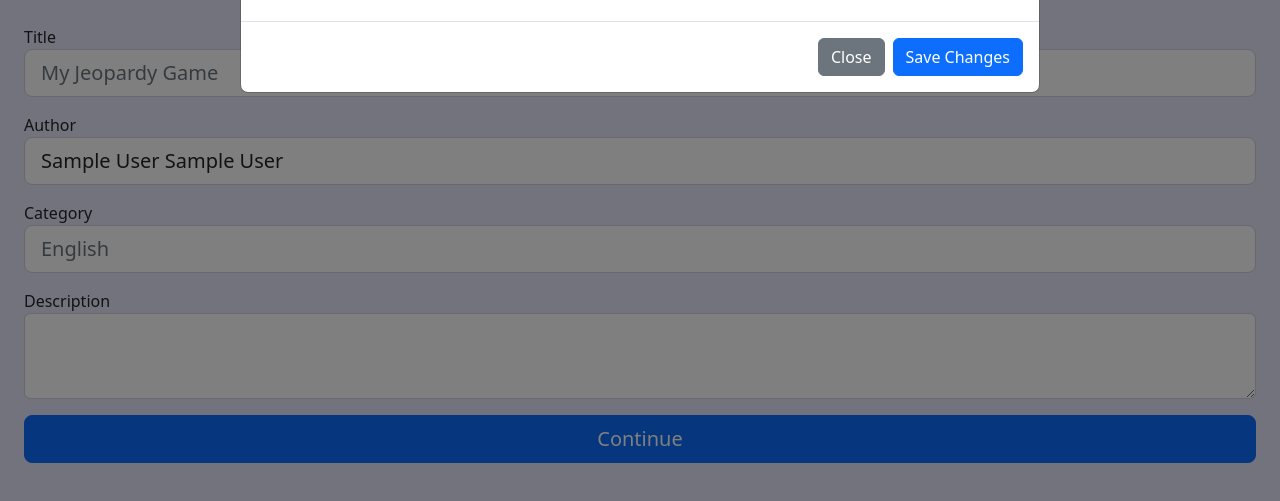
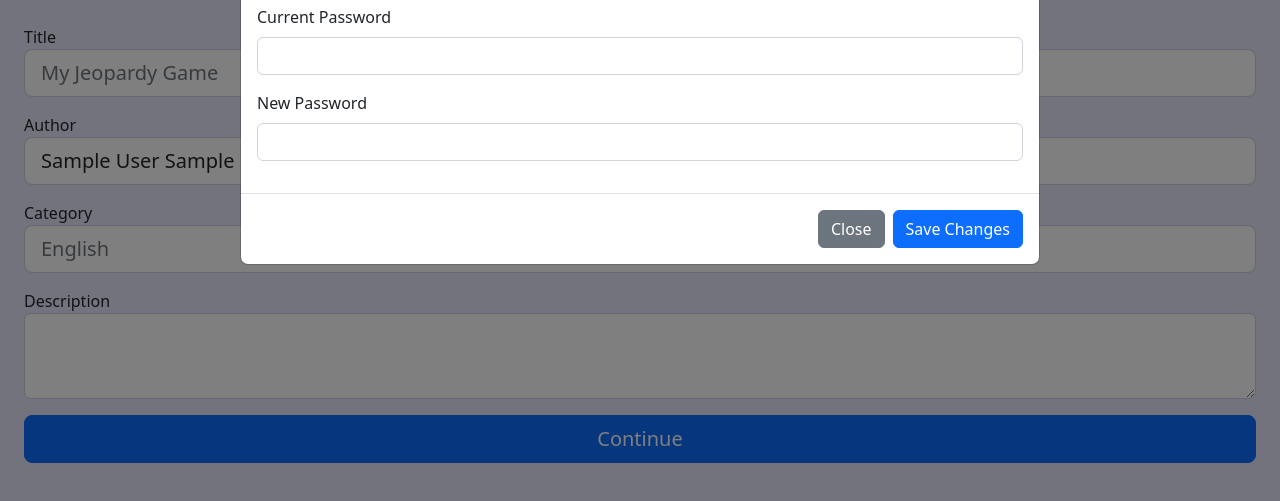
Before and after one commit to alejandroPerera/jeopardy, a PHP site: the page made by Assignment 3/creategame1.php in a window 1280 px wide, after a click that opens the changed part. Shown: the part 379-880 px from the top of the page. Run offline with PHP 8.4, Linux system fonts and the light colour scheme; the visitor is signed in with stand-in values (Sample User, id 1); some libraries are stand-ins or nearby versions.

Commit message:
update password

```diff
--- a/Assignment 3/navbar.php
+++ b/Assignment 3/navbar.php
@@ -15,7 +15,7 @@
 
       <span class="navbar-text text-light">
         <?php if(isset($_SESSION['first_name'])) { ?>
-          <button type="button" class="btn btn-outline-primary" data-toggle="modal" data-target="#exampleModal">
+          <button id="modal-btn" type="button" class="btn btn-outline-primary" data-toggle="modal" data-target="#exampleModal">
             <?php echo $_SESSION['first_name'] . " " . $_SESSION['last_name'] ?>
           </button>
         <?php } ?>
@@ -33,19 +33,28 @@
               </div>
 
 
-              <form method='GET' action='<?php $_SERVER['PHP_SELF'] ?>' novalidate>
+              <form method='GET' action='<?php $_SERVER['PHP_SELF'] ?>'>
                 <div class="modal-body">
                   <div class="mb-3">
                     <label for="modal-first-name" class="form-label">First Name</label>
-                    <input type="text" class="form-control" name="modal-first-name" id="modal-first-name" value="<?php echo $_SESSION['first_name']?>">
+                    <input required type="text" class="form-control" name="modal-first-name" id="modal-first-name" value="<?php echo $_SESSION['first_name']?>">
                   </div>
                   <div class="mb-3">
                     <label for="modal-last-name" class="form-label">Last Name</label>
-                    <input type="text" class="form-control" name="modal-last-name" id="modal-last-name" value="<?php echo $_SESSION['last_name']?>">
+                    <input required type="text" class="form-control" name="modal-last-name" id="modal-last-name" value="<?php echo $_SESSION['last_name']?>">
                   </div>
                   <div class="mb-3">
                     <label for="modal-email" class="form-label">Email</label>
-                    <input type="email" class="form-control" name="modal-email" id="modal-email" value="<?php echo $_SESSION['email']?>">
+                    <input required type="email" class="form-control" name="modal-email" id="modal-email" value="<?php echo $_SESSION['email']?>">
+                  </div>
+
+                  <div class="mb-3">
+                    <label for="modal-current-pwd" class="form-label">Current Password</label><br/>
+                    <input type="password" class="form-control" name="modal-current-pwd" id="modal-current-pwd">
+                  </div>
+                  <div class="mb-3">
+                    <label for="modal-new-pwd" class="form-label">New Password</label>
+                    <input type="password" class="form-control" name="modal-new-pwd" id="modal-new-pwd">
                   </div>
 
                 </div>
@@ -60,6 +69,15 @@
             </div>
           </div>
         </div>
+
+        <?php
+          if(!$correct_pwd && $_SERVER['REQUEST_METHOD'] == 'GET'){
+            $message = "Current password is not correct";
+            echo "<script type='text/javascript'>alert('$message');</script>";
+            $correct_pwd = true;
+          }
+          $correct_pwd = true;
+        ?>
 
 
       <button class="navbar-toggler" type="button" data-bs-toggle="collapse" data-bs-target="#collapsibleNavbar" aria-controls="collapsibleNavbar" aria-expanded="false" aria-label="Toggle navigation">
--- a/Assignment 3/update-handler.php
+++ b/Assignment 3/update-handler.php
@@ -1,20 +1,60 @@
 <?php
+require_once "db_connection.php";
+
+$first_name_msg = $last_name_msg = $email_msg = $new_pwd_msg = $current_pwd_msg= NULL;
+$valid_email = $valid_pwd = $valid_fname = $valid_lname = NULL;
+$correct_pwd = true;
+
 if(isset($_GET['modal-first-name'])){
     if ($_SERVER['REQUEST_METHOD'] == 'GET'){
 
-        $new_first_name = $_GET['modal-first-name'];
+        $new_first_name = $_GET['modal-first-name'];                    //update info
         $new_last_name = $_GET['modal-last-name'];
         $new_email = $_GET['modal-email'];
+        $current_pwd = $_GET['modal-current-pwd'];
+        $new_pwd = $_GET['modal-new-pwd'];
 
-        $email = $_SESSION['email'];
+        $current_email = $_SESSION['email'];                            //current info
+        $user = $db->query(" SELECT * FROM user_info WHERE email = '$current_email' ");
+        $user_row = $user->fetch(PDO::FETCH_ASSOC);
+        $database_pwd = $user_row['password'];
 
-        $q = "UPDATE user_info SET first_name='$new_first_name', last_name='$new_last_name', email='$new_email' WHERE email='$email' ";
+        if(strlen($current_pwd) > 0 && $current_pwd != $database_pwd){
+            $current_pwd_msg = "password do not match";
+            $correct_pwd = false;
+
+        } else {
+            $current_pwd_msg = "";
+            $correct_pwd = true;
+            if(strlen($new_pwd) > 0){
+                $q = "UPDATE user_info SET password = '$new_pwd' WHERE email = '$current_email' ";
+                $db -> query($q);
+            }
+        }
+
+
+
+
+
+        $q = "UPDATE user_info SET first_name='$new_first_name', last_name='$new_last_name', email='$new_email' WHERE email='$current_email' ";
         $db->query($q);
+
+
 
 
         $_SESSION['email'] = $new_email;
         $_SESSION['first_name'] = $new_first_name;
         $_SESSION['last_name'] = $new_last_name;
+
+        if($current_pwd && !($new_pwd)){
+            //must type new password
+        } elseif (!($current_pwd) && $new_pwd){
+            //must type current password
+        } else {
+            //must check if current matches database
+
+        }
+
     }
 }
 ?>
```
